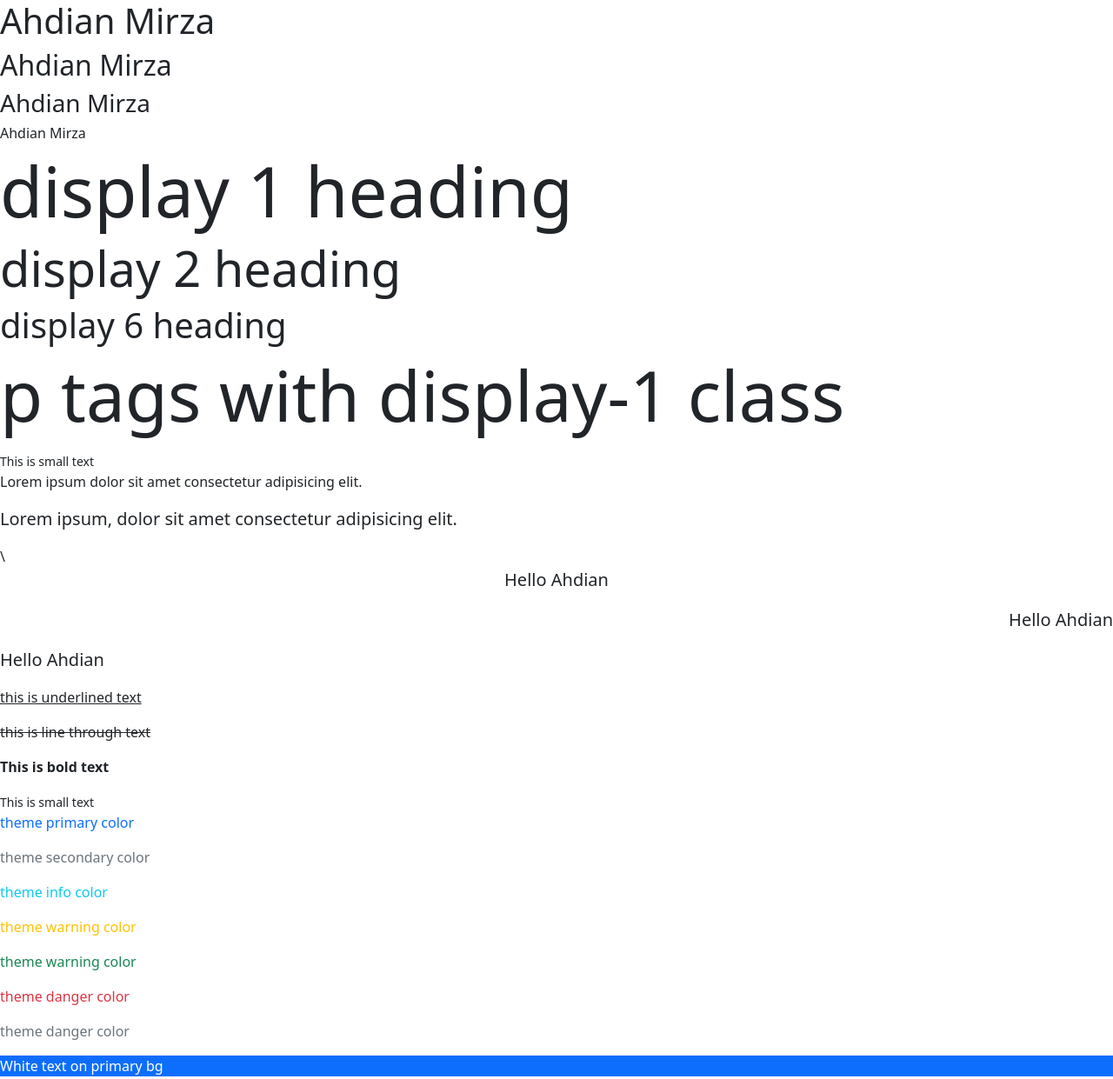
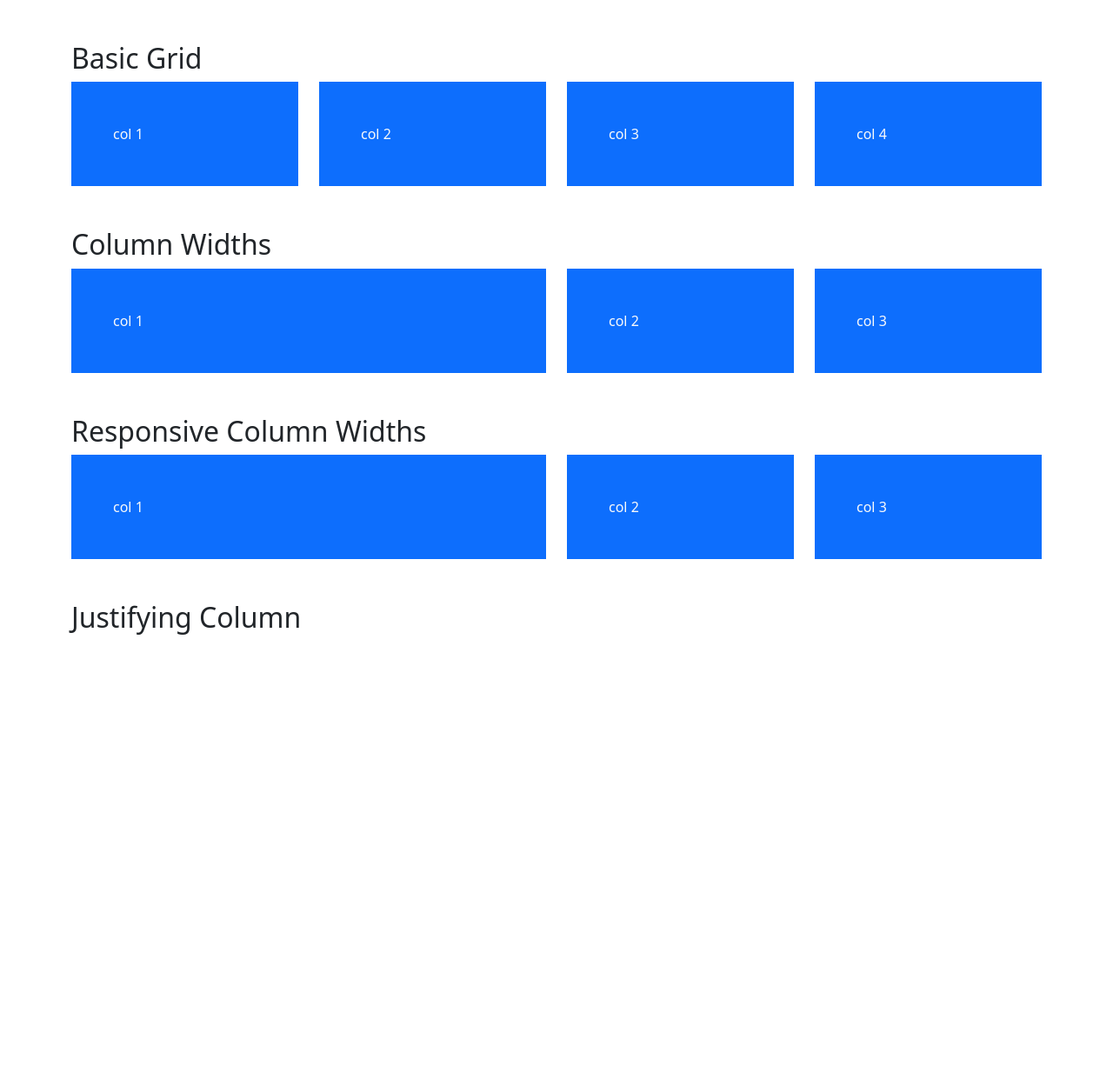
Before and after one commit to ahdianmirza/bootstrap-5-practice, a plain HTML site: page index.html in a window 1280 px wide. Shown: the top 1241 px of the page at 87% size. After the commit the page ends 800 px from the top, so only its background shows below. Drawn offline with nearby package versions, Linux system fonts and the light colour scheme.

Commit message:
menambahkan file latihan grid layout

```diff
--- a/index.html
+++ b/index.html
@@ -11,45 +11,57 @@
 </head>
 
 <body>
-    <!-- heading tags -->
-    <h1>Ahdian Mirza</h1>
-    <h2>Ahdian Mirza</h2>
-    <h3>Ahdian Mirza</h3>
-    <h2 class="h6">Ahdian Mirza</h2>
+    <div class="container-lg my-5">
+        <h2>Basic Grid</h2>
+        <div class="row">
+            <div class="col">
+                <div class="p-5 bg-primary text-light">col 1</div>
+            </div>
+            <div class="col">
+                <div class="p-5 bg-primary text-light">col 2</div>
+            </div>
+            <div class="col">
+                <div class="p-5 bg-primary text-light">col 3</div>
+            </div>
+            <div class="col">
+                <div class="p-5 bg-primary text-light">col 4</div>
+            </div>
+        </div>
+    </div>
 
-    <!-- display headings -->
-    <h1 class="display-1">display 1 heading</h1>
-    <h1 class="display-4">display 2 heading</h1>
-    <h1 class="display-6">display 6 heading</h1>
-    <p class="display-1">p tags with display-1 class</p>
+    <div class="container-lg my-5">
+        <h2>Column Widths</h2>
+        <div class="row">
+            <div class="col-6">
+                <div class="p-5 bg-primary text-light">col 1</div>
+            </div>
+            <div class="col-3">
+                <div class="p-5 bg-primary text-light">col 2</div>
+            </div>
+            <div class="col-3">
+                <div class="p-5 bg-primary text-light">col 3</div>
+            </div>
+        </div>
+    </div>
 
-    <!-- lead text & alignment -->
-    <small>This is small text</small>
-    <p>Lorem ipsum dolor sit amet consectetur adipisicing elit.</p>
-    <p class="lead">Lorem ipsum, dolor sit amet consectetur adipisicing elit.</p>\
-    <p class="lead text-center">Hello Ahdian</p>
-    <p class="lead text-end">Hello Ahdian</p>
-    <p class="lead text-start">Hello Ahdian</p>
+    <div class="container-lg my-5">
+        <h2>Responsive Column Widths</h2>
+        <div class="row">
+            <div class="col-6">
+                <div class="p-5 bg-primary text-light">col 1</div>
+            </div>
+            <div class="col-3">
+                <div class="p-5 bg-primary text-light">col 2</div>
+            </div>
+            <div class="col-3">
+                <div class="p-5 bg-primary text-light">col 3</div>
+            </div>
+        </div>
+    </div>
 
-    <!-- text decoration & font weight -->
-    <p class="text-decoration-underline">this is underlined text</p>
-    <p class="text-decoration-line-through">this is line through text</p>
-    <p class="fw-bold">This is bold text</p>
-    <small>This is small text</small>
-
-    <!-- text color -->
-    <p class="text-primary">theme primary color</p>
-    <p class="text-secondary">theme secondary color</p>
-    <p class="text-info">theme info color</p>
-    <p class="text-warning">theme warning color</p>
-    <p class="text-success">theme warning color</p>
-    <p class="text-danger">theme danger color</p>
-    <p class="text-muted">theme danger color</p>
-
-    <!-- bg colors -->
-    <p class="text-white bg-primary">White text on primary bg</p>
-    <p class="text-white bg-secondary">White text on secondary bg</p>
-    <p class="text-light bg-danger">White text on danger bg</p>
+    <div class="container-lg my-5">
+        <h2>Justifying Column</h2>
+    </div>
 
     <script src="https://cdn.jsdelivr.net/npm/bootstrap@5.0.2/dist/js/bootstrap.bundle.min.js"
         integrity="sha384-MrcW6ZMFYlzcLA8Nl+NtUVF0sA7MsXsP1UyJoMp4YLEuNSfAP+JcXn/tWtIaxVXM"
```
